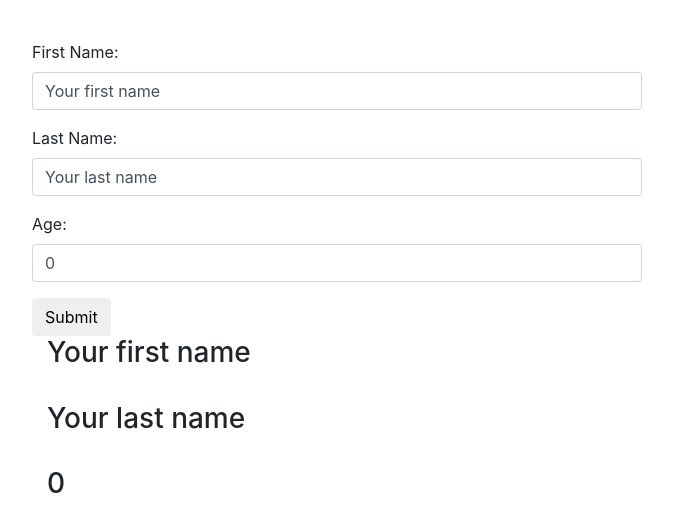
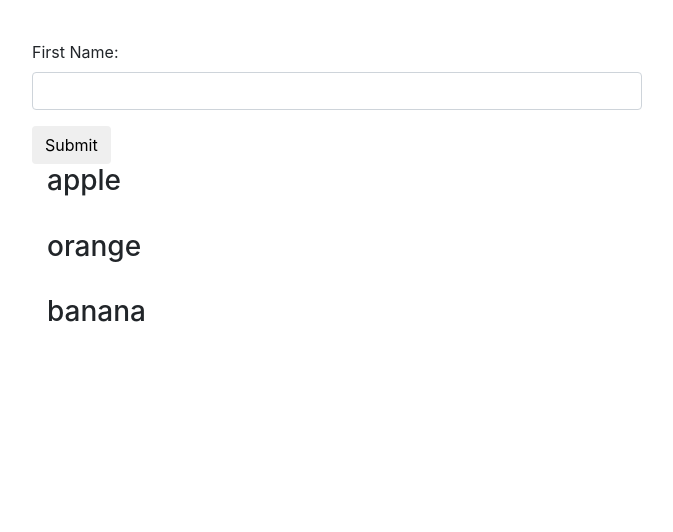
Before and after one commit to Sivar-Developer/angular-test, an Angular app: page / in a window 1280 px wide. Shown: the top 532 px of the page, without its empty margins (303-976 px from the left). Built offline with nearby package versions, Linux system fonts and the light colour scheme.

Commit message:
Forms and Array Tutorial

```diff
--- a/src/app/components/forms/forms.component.html
+++ b/src/app/components/forms/forms.component.html
@@ -1,23 +1,25 @@
 <div class="col-md-6 offset-md-3 padding">
-<form>
+<form (submit)="mySubmit()">
   <div class="form-group">
     <label for="name">First Name:</label>
     <input type="name" class="form-control" [(ngModel)]="name" name="name" id="name">
   </div>
-  <div class="form-group">
+<!--  <div class="form-group">
     <label for="lname">Last Name:</label>
     <input type="text" class="form-control" [(ngModel)]="lname" name="lname" id="lname">
   </div>
   <div class="form-group">
     <label for="age">Age:</label>
     <input type="number" class="form-control" [(ngModel)]="age" name="age" id="age">
-  </div>
+  </div>  -->
   <button type="submit" class="btn btn-default">Submit</button>
 </form>
 
 <div class="container">
-  <h3>{{ name }}</h3><br>
-  <h3>{{ lname }}</h3><br>
-  <h3>{{ age }}</h3><br>
+  <div *ngFor="let item of myShop">
+    <h3>{{ item }}</h3><br>
+  </div>
+  <!-- <h3>{{ lname }}</h3><br>
+  <h3>{{ age }}</h3><br>  -->
 </div>
 </div>
--- a/src/app/components/forms/forms.component.ts
+++ b/src/app/components/forms/forms.component.ts
@@ -7,13 +7,21 @@ import { Component, OnInit } from '@angular/core';
 })
 export class FormsComponent implements OnInit {
 
-  name:string="Your first name";
+  //name:string="Your first name";
   lname:string="Your last name";
   age:number=0;
+
+  name:string="";
+  myShop:string[]=['apple','orange','banana'];
 
   constructor() { }
 
   ngOnInit() {
   }
 
+  mySubmit() {
+    this.myShop.push(this.name);
+    this.name="";
+  }
+
 }
```
